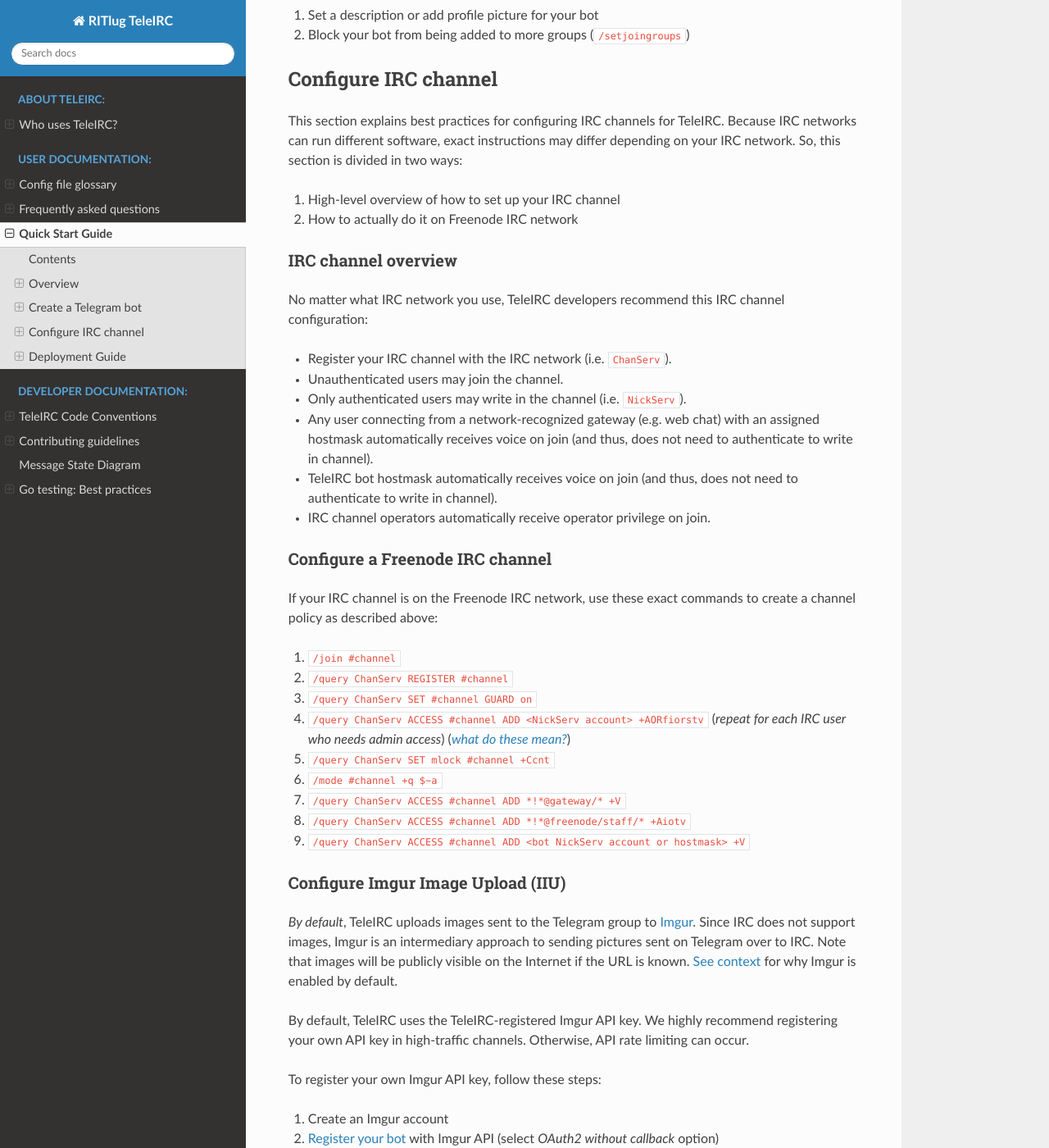
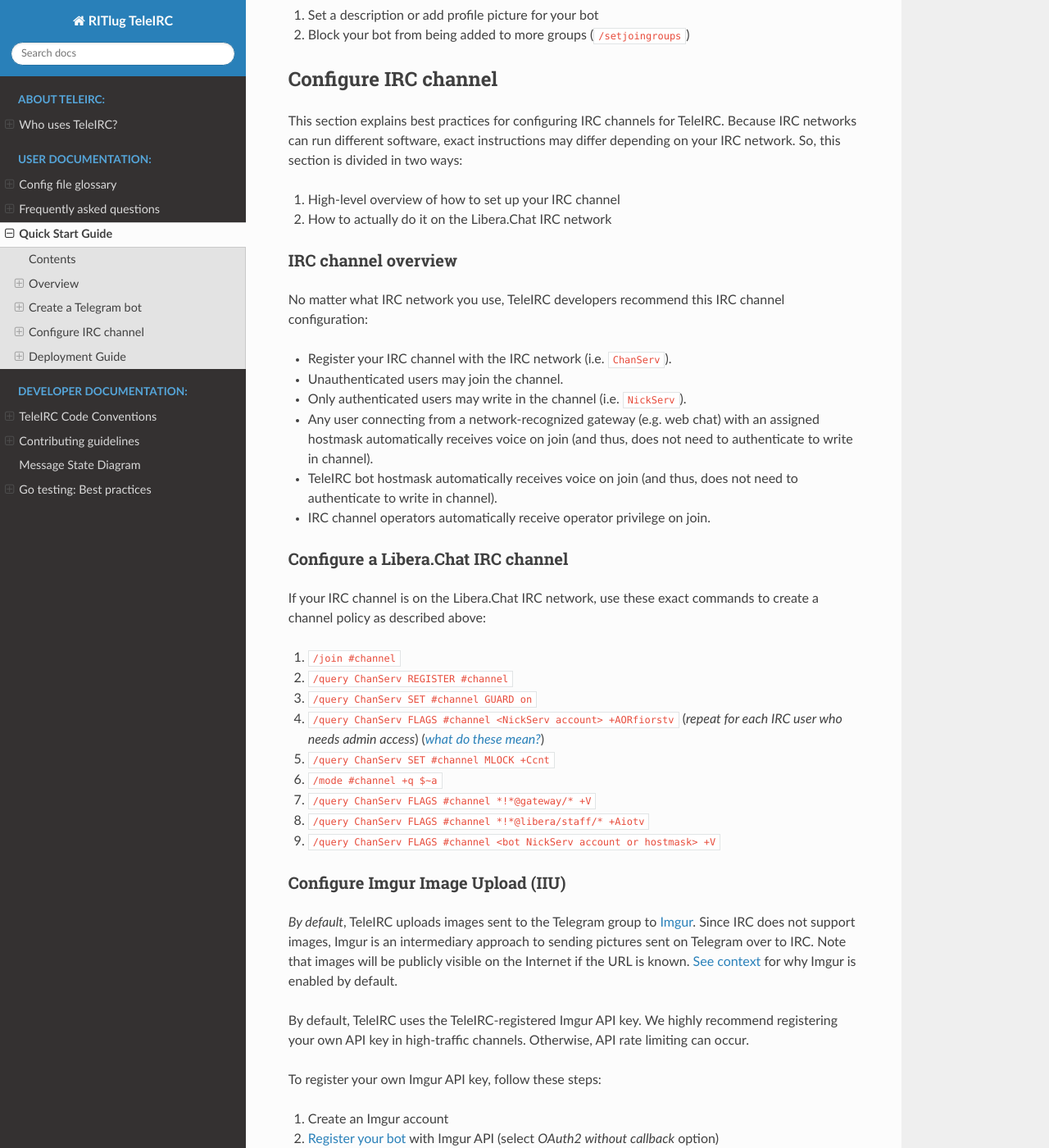
Before and after one commit to RITlug/teleirc, a Sphinx documentation site: the page built from docs/user/quick-start.md, in a window 1280 px wide and 1400 px high, scrolled down 1625 px. Shown: the whole window at 82% size. Built offline with Sphinx 7.4.7 and the Read the Docs theme 3.1.0, drawn with Linux system fonts in a browser that asks for light colours; formulas are drawn with MathJax 3; some of the changed text lies outside the part shown.

Commit message:
docs: replace Freenode references with Libera.Chat

```diff
--- a/docs/index.rst
+++ b/docs/index.rst
@@ -46,11 +46,11 @@
 Live demo
 *********
 
-A public Telegram group and IRC channel on Freenode are available for testing.
+A public Telegram group and IRC channel on Libera.Chat are available for testing.
 Our developer community is also found in these channels.
 
 - Telegram: `@teleirc <https://telegram.me/teleirc>`_
-- IRC: `#rit-lug-teleirc <https://webchat.freenode.net/?channels=rit-lug-teleirc>`_ (chat.freenode.net)
+- IRC: `#rit-teleirc <https://web.libera.chat/#rit-teleirc>`_ (irc.libera.chat)
 
 
 *****
--- a/docs/user/quick-start.md
+++ b/docs/user/quick-start.md
@@ -14,7 +14,7 @@
     1. [Optional BotFather tweaks](#optional-botfather-tweaks)
 1. [Configure IRC channel](#configure-irc-channel)
     1. [IRC channel overview](#irc-channel-overview)
-    1. [Configure a Freenode IRC channel](#configure-a-freenode-irc-channel)
+    1. [Configure a Libera.Chat IRC channel](#configure-a-liberachat-irc-channel)
     1. [Configure Imgur Image Upload (IIU)](#configure-imgur-image-upload-iiu)
 1. [Deployment Guide](#deployment-guide)
     1. [Run container](#run-container)
@@ -74,7 +74,7 @@
 So, this section is divided in two ways:
 
 1. High-level overview of how to set up your IRC channel
-1. How to actually do it on Freenode IRC network
+1. How to actually do it on the Libera.Chat IRC network
 
 ### IRC channel overview
 
@@ -87,19 +87,19 @@
 * TeleIRC bot hostmask automatically receives voice on join (and thus, does not need to authenticate to write in channel).
 * IRC channel operators automatically receive operator privilege on join.
 
-### Configure a Freenode IRC channel
+### Configure a Libera.Chat IRC channel
 
-If your IRC channel is on the Freenode IRC network, use these exact commands to create a channel policy as described above:
+If your IRC channel is on the Libera.Chat IRC network, use these exact commands to create a channel policy as described above:
 
 1. `/join #channel`
 1. `/query ChanServ REGISTER #channel`
 1. `/query ChanServ SET #channel GUARD on`
-1. `/query ChanServ ACCESS #channel ADD <NickServ account> +AORfiorstv` (_repeat for each IRC user who needs admin access_) ([_what do these mean?_][6])
-1. `/query ChanServ SET mlock #channel +Ccnt`
+1. `/query ChanServ FLAGS #channel <NickServ account> +AORfiorstv` (_repeat for each IRC user who needs admin access_) ([_what do these mean?_][6])
+1. `/query ChanServ SET #channel MLOCK +Ccnt`
 1. `/mode #channel +q $~a`
-1. `/query ChanServ ACCESS #channel ADD *!*@gateway/* +V`
-1. `/query ChanServ ACCESS #channel ADD *!*@freenode/staff/* +Aiotv`
-1. `/query ChanServ ACCESS #channel ADD <bot NickServ account or hostmask> +V`
+1. `/query ChanServ FLAGS #channel *!*@gateway/* +V`
+1. `/query ChanServ FLAGS #channel *!*@libera/staff/* +Aiotv`
+1. `/query ChanServ FLAGS #channel <bot NickServ account or hostmask> +V`
 
 ### Configure Imgur Image Upload (IIU)
 
@@ -252,7 +252,7 @@
 [3]: https://core.telegram.org/bots#6-botfather
 [4]: https://core.telegram.org/bots#creating-a-new-bot
 [5]: /en/latest/user/faq/
-[6]: https://web.archive.org/web/20200515153553/http://toxin.jottit.com/freenode_chanserv_commands
+[6]: https://libera.chat/guides/creatingchannels
 [7]: https://imgur.com/
 [8]: https://github.com/RITlug/teleirc/issues/115
 [9]: https://api.imgur.com/oauth2/addclient
```
Also changed, not shown: README.md (+1 -1 lines), docs/dev/contributing.md (+1 -1 lines).
